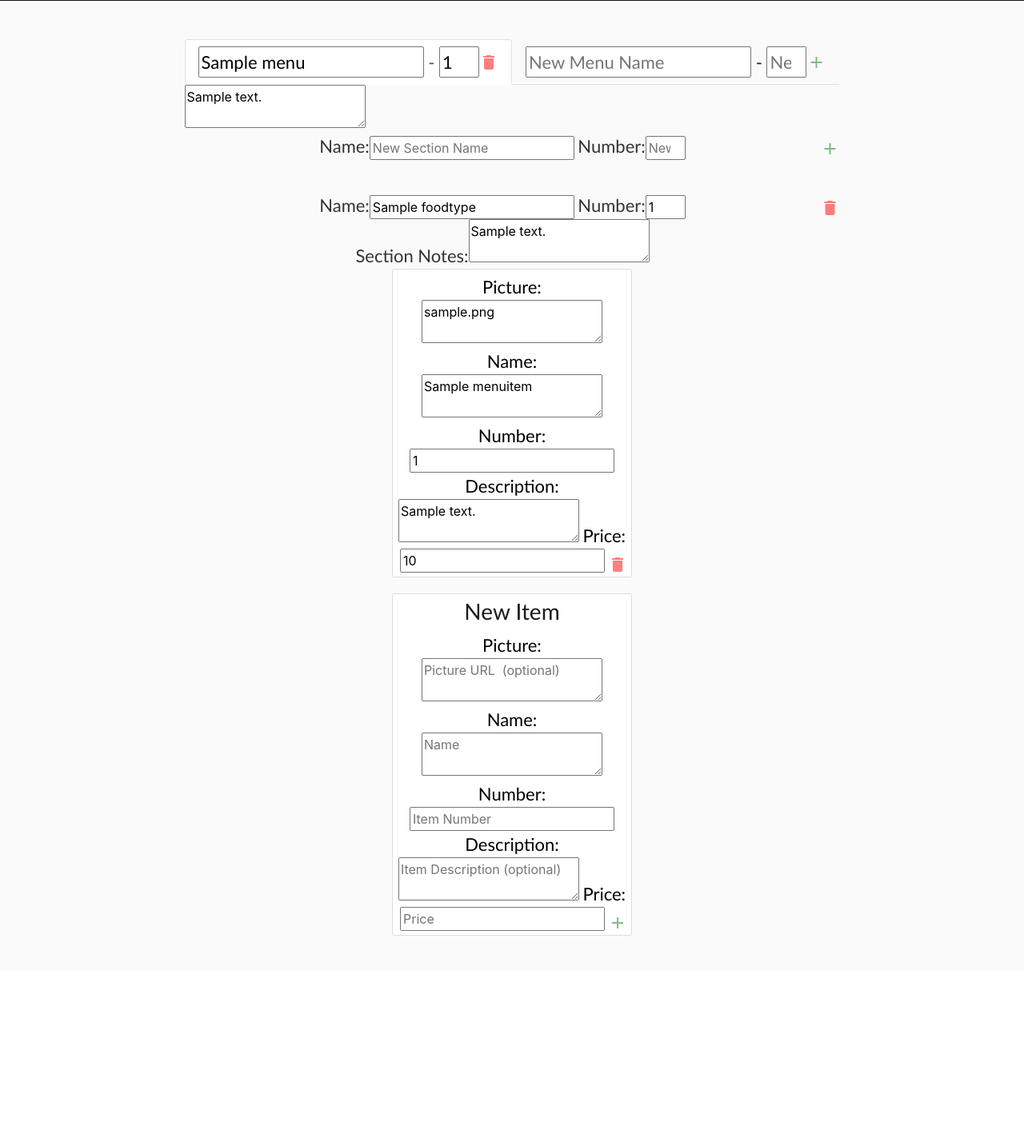
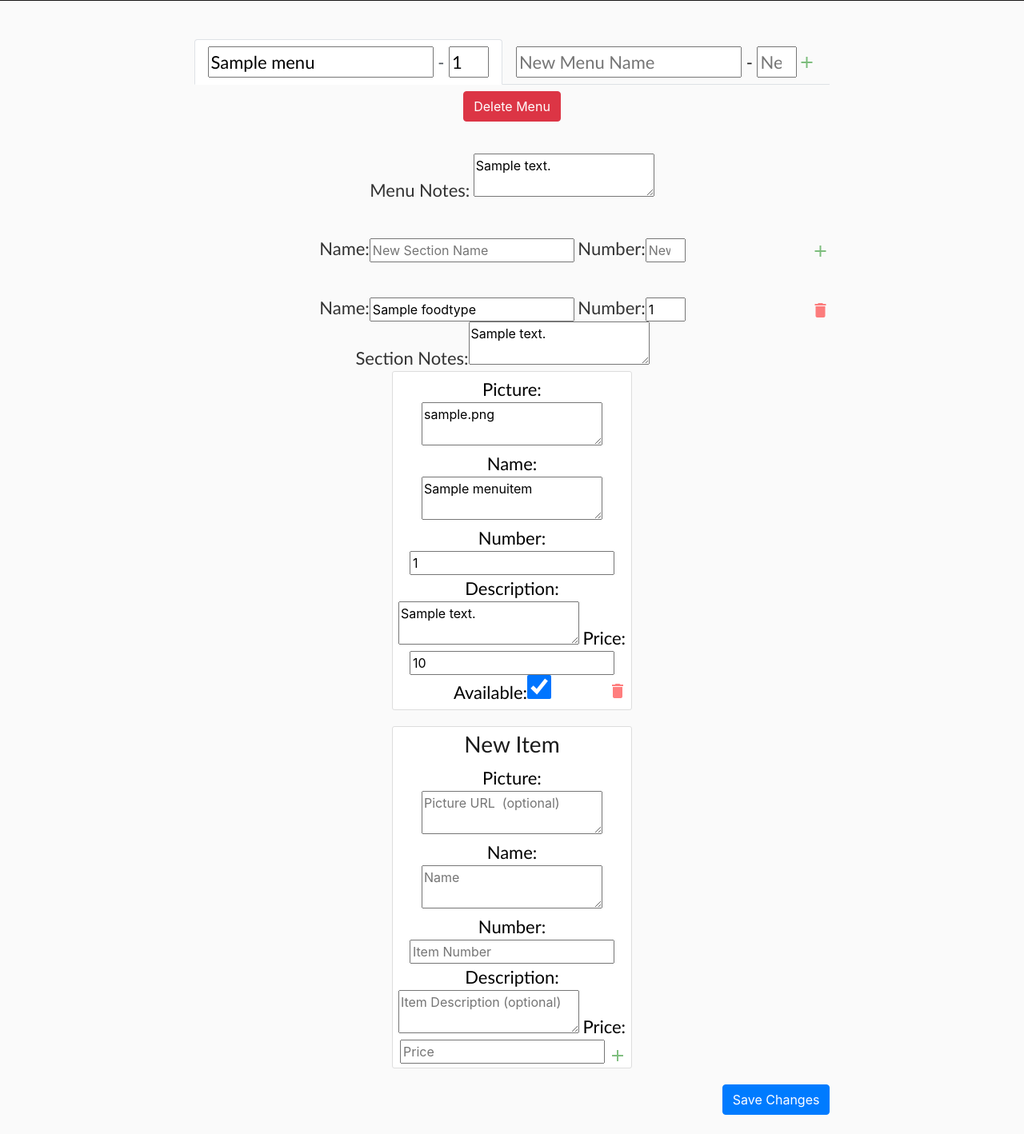
Before and after one commit to omerg864/ChopChopDjango, a Django app: template chopchop/templates/edit.html in a window 1280 px wide. Shown: the part 75-1493 px from the top of the page at 80% size. Before the commit the page ends 1245 px from the top, so only its background shows below. Run offline with Django 3.2, Linux system fonts and the light colour scheme; tables that the repository leaves empty hold one stand-in row (values such as "Sample post"); the template is opened without the code that fills it: values that come from a table or form of the project are taken from there, most other values are stand-ins (such as "Sample title", 1, 10 or a date in 2020); some libraries are stand-ins or nearby versions.

Commit message:
new edit design

```diff
--- a/ChopchopWeb/urls.py
+++ b/ChopchopWeb/urls.py
@@ -20,6 +20,6 @@ from chopchop import views
 urlpatterns = [
     path('admin/', admin.site.urls),
     path('', views.home, name="home"),
-    path('menu/<slug:slug>/', views.MenuDetailView.as_view(), name='menu'),
-    path('edit/<slug:slug>/', views.EditView.as_view(), name="edit"),
+    path('menu/<slug:slug>/<int:pk>', views.MenuDetailView.as_view(), name='menu'),
+    path('edit/<slug:slug>/<int:pk>', views.EditView.as_view(), name="edit"),
 ]
--- a/chopchop/admin.py
+++ b/chopchop/admin.py
@@ -1,5 +1,6 @@
 from django.contrib import admin
-from .models import MenuItem, Branch, FoodType, Menu, Settings
+from .models import MenuItem, Branch, FoodType, Menu
+from .models import Setting as Settings
 
 # Register your models here.
 
--- a/chopchop/models.py
+++ b/chopchop/models.py
@@ -1,5 +1,6 @@
 from django.db import models
 from django.utils.text import slugify
+from django.urls import reverse
 # Create your models here.
 
 
@@ -51,9 +52,6 @@ class MenuItem(models.Model):
     def __str__(self):
         return self.name + " (" + self.type1.__str__() + ")" + f" ({self.index})"
 
-class Settings(models.Model):
-    header_image_url = models.TextField(default="", blank=True, verbose_name="Header image URL")
-
 class Setting(models.Model):
     header_image_url = models.TextField(default="", blank=True, verbose_name="Header image URL")
     conversion_rate = models.DecimalField(default=120, verbose_name="Conversion Rate", max_digits=100, decimal_places=5)
--- a/chopchop/static/main.css
+++ b/chopchop/static/main.css
@@ -38,11 +38,14 @@ p{
  .menu_notes{
    color: #333333
  }
+ .label{
+  color: #333333;
+ }
 }
 @media (prefers-color-scheme: dark) {
     body {
     background: rgb(30, 30, 30);
-    color: #333333;
+    color: #fafafa;
     padding: 1.5em;
     width: inherit;
     margin-top: 100px;
@@ -92,6 +95,9 @@ p{
  .menu_notes{
    color: #fafafa;
  }
+ .label{
+  color: #fafafa;
+ }
 }
 .description{
   font-size: 16px;
@@ -101,8 +107,8 @@ p{
   font-size: 40px;
 }
 input[type="checkbox"]{
-  width: 200px;
-  height: 200px;
+  width: 30px;
+  height: 30px;
 }
 .menu_notes{
   margin-top: 10px;
--- a/chopchop/templates/edit.html
+++ b/chopchop/templates/edit.html
@@ -14,26 +14,22 @@
             <input type="text" name="menu-{{ menu.id }}" required placeholder="Menu Name" value="{{ menu.name }}">
             -
             <input type="number" min="1" style="width: 50px" placeholder="Menu Number" value="{{ menu.index}}" name="menu-index-{{ menu.id }}" required>
-            <button style="margin-top: 8px" class="close" onclick="submit_form()">
-                <i style="color: red" class="material-icons">delete</i>
-            </button>
+            <input type="number" value="{{ menu.id }}" hidden name="delete-menu-id" >
           </a>
           {% else %}
               <a class="nav-item nav-link" id="nav-{{ menu.id }}-tab" data-toggle="tab" href="#nav-{{ menu.id }}" role="tab" aria-controls="nav-{{ menu.id }}" aria-selected="false">
-                  <input type="text" id="menu-{{ menu.id }}" required placeholder="Menu Name" value="{{ menu.name }}">
+                  <input type="text" name="menu-{{ menu.id }}" id="menu-{{ menu.id }}" required placeholder="Menu Name" value="{{ menu.name }}">
                   -
                   <input type="number" min="1" style="width: 50px" placeholder="Menu Number" value="{{ menu.index}}" name="menu-index-{{ menu.id }}" required>
-                  <button style="margin-top: 8px" class="close" onclick="submit_form()">
-                    <i style="color: red" class="material-icons">delete</i>
-                </button>
+                  <input type="number" value="{{ menu.id }}" hidden name="delete-menu-id" >
               </a>
           {% endif %}
       {% endfor %}
-      <a class="nav-item nav-link" id="nav-{{ menu.id }}-tab" data-toggle="tab" href="#nav-new" role="tab" aria-controls="nav-new" aria-selected="false">
-        <input type="text" id="menu-{{ menu.id }}" required placeholder="New Menu Name">
+      <a class="nav-item nav-link" id="nav-new-tab" data-toggle="tab" href="#nav-new" role="tab" aria-controls="nav-new" aria-selected="false">
+        <input type="text" name="menu-new" placeholder="New Menu Name">
         -
-        <input type="number" min="1" style="width: 50px" placeholder="New Menu Number" name="menu-new-index-">
-        <button style="margin-top: 8px" class="close" onclick="submit_form()">
+        <input type="number" min="1" style="width: 50px" placeholder="New Menu Number" name="menu-new-index">
+        <button style="margin-top: 8px" name="add-menu" class="close" onclick="submit_form()">
           <i style="color: green" class="material-icons">add</i>
       </button>
     </a>
@@ -46,24 +42,30 @@
         {% else %}
         <div class="tab-pane fade show" id="nav-{{ menu.id }}" role="tabpanel" aria-labelledby="nav-{{ menu.id }}-tab">
         {% endif %}
+        <div style="text-align: center; margin-right: auto; margin-left: auto; margin-bottom: 40px">
+        <button style="margin-top: 8px" name="delete-menu" id="delete-menu" value="{{ menu.id }}" class="btn btn-danger">Delete Menu</button>
+    </div>
+    <div style="text-align: center; margin-right: auto; margin-left: auto; margin-bottom: 40px">
+        <a class="label">Menu Notes:</a>
     <textarea style="resize: both;" placeholder="Menu Notes (optional)" name="menu-notes-{{ menu.id }}">{{ menu.notes }}</textarea>
+        </div>
     <div style="text-align: center; margin-right: auto; margin-left: auto; margin-bottom: 40px">
-    <a>Name:</a><input type="text" name="section-new" placeholder="New Section Name">
-    <a>Number:</a><input type="number" min="1" style="width: 50px" placeholder="New Section Number" name="section-index-new">
-    <button style="margin-top: 8px" class="close" type="submit">
+    <a class="label">Name:</a><input type="text" name="section-new" placeholder="New Section Name">
+    <a class="label">Number:</a><input type="number" min="1" style="width: 50px" placeholder="New Section Number" name="section-new-index">
+    <button style="margin-top: 8px" name="add-section" value="{{ menu.id }}" class="close" type="submit">
         <i style="color: green" class="material-icons">add</i>
     </button>
 </div>
     {% for section in menu|get_menu_sections %}
     <div style="text-align: center; margin-right: auto; margin-left: auto;">
-    <a>Name:</a><input type="text" name="section-{{ section.id }}" value="{{ section.name }}" placeholder="Section Name" required>
-    <a>Number:</a><input type="number" min="1" style="width: 50px" placeholder="Section Number" value="{{ section.index}}" name="section-index-{{ section.id }}" required>
-    <button style="margin-top: 8px" class="close" type="submit">
+    <a class="label">Name:</a><input type="text" name="section-{{ section.id }}" value="{{ section.name }}" placeholder="Section Name" required>
+    <a class="label">Number:</a><input type="number" min="1" style="width: 50px" placeholder="Section Number" value="{{ section.index}}" name="section-index-{{ section.id }}" required>
+    <button style="margin-top: 8px" name="delete-section" value="{{ section.id }}"class="close" type="submit">
         <i style="color: red" class="material-icons">delete</i>
     </button>
 </div>
 <div style="text-align: center; margin-right: auto; margin-left: auto;">
-<a>Section Notes:</a><textarea style="resize: both;" placeholder="Section Notes (optional)" name="section-notes-{{ section.id }}">{{ section.notes }}</textarea>
+<a class="label">Section Notes:</a><textarea style="resize: both;" placeholder="Section Notes (optional)" name="section-notes-{{ section.id }}">{{ section.notes }}</textarea>
 </div>
     {% for item in section|get_section_items %}
     <article class="content-section">
@@ -72,14 +74,15 @@
         <a>Number:</a><input type="number" placeholder="Item Number" required value="{{ item.index }}" name="item-index-{{ item.id }}">
         <a>Description:</a><textarea style="resize: both;" placeholder="Item Description (optional)" name="item-description-{{ item.id }}">{{ item.description }}</textarea>
         <a>Price:</a><input type="number" name="item-price-{{ item.id }}" placeholder="Price" required value="{{ item.price|fix_number }}">
-        <button style="margin-top: 8px" class="close" type="submit">
+        <a>Available:</a><input type="checkbox" name="item-available-{{ item.id }}" placeholder="Available?" {% if item.available %} checked {% endif %}>
+        <button style="margin-top: 8px" name="delete-item" value="{{ item.id }}" class="close" type="submit">
             <i style="color: red" class="material-icons">delete</i>
         </button>
     </article>
     {% endfor %}
     <article class="content-section">
         <h3>New Item</h3>
-        <a>Picture:</a><textarea style="resize: both;" placeholder="Picture URL  (optional)" name="item-picture-new{{ section.id }}"></textarea>
+        <a>Picture:</a><textarea style="resize: both;" placeholder="Picture URL  (optional)" name="item-picture-new-{{ section.id }}"></textarea>
         <a>Name:</a><textarea style="resize: both;" placeholder="Name" name="item-new-{{ section.id }}"></textarea>
         <a>Number:</a><input type="number" placeholder="Item Number" name="item-new-index-{{ section.id }}">
         <a>Description:</a><textarea style="resize: both;" placeholder="Item Description (optional)" name="item-new-description-{{ section.id }}"></textarea>
@@ -93,11 +96,12 @@
 {% endfor %}
         </div>
     </div>
+    <button class="btn btn-primary" type="submit" name="save">Save Changes</button>
     </main>
 </form>
 </body>
 <script>
-    function submit_form(){
+    function submit_form() {
         document.getElementById("edit_form").submit();
     }
 </script>
--- a/chopchop/templates/menu.html
+++ b/chopchop/templates/menu.html
@@ -36,7 +36,7 @@
         {% endif %}
         <h3>{{ item.name }}</h3>
         <p>{{ item.description }}</p>
-        <h4>{{ item.price|fix_number }}$</h4>
+        <h4>{{ item.price|convert_price|fix_number }} Z$</h4>
         {% else %}
         {% if item.picture_url != '' %}
         <img src="{{ item.picture_url }}" width="150px" height="150px" alt="Delicious">
@@ -44,7 +44,7 @@
         <h3 style="color: red">{{ item.name }}</h3>
         <h5 style="color: red">(Not Available Right Now)</h5>
         <p style="color: red">{{ item.description }}</p>
-        <h4 style="color: red">{{ item.price|fix_number }}$</h4>
+        <h4 style="color: red">{{ item.price|convert_price|fix_number }} Z$</h4>
         {% endif %}
     </article>
     {% endfor %}
--- a/chopchop/views.py
+++ b/chopchop/views.py
@@ -1,10 +1,13 @@
 from django.shortcuts import render
 from django.views.generic import DetailView
-from .models import Branch, FoodType, MenuItem, Menu, Settings
+from .models import Branch, FoodType, MenuItem, Menu
+from .models import Setting as Settings
 from django.template.defaulttags import register
 from django.contrib.admin.views.decorators import staff_member_required
 from decimal import *
 from django.contrib.auth.mixins import LoginRequiredMixin
+from django.contrib import messages
+from django.http import HttpResponseRedirect
 # Create your views here.
 
 header_url = ""
@@ -12,11 +15,24 @@ if len(Settings.objects.all()) > 0:
     settings = Settings.objects.all().first()
     header_url = settings.header_image_url
 else:
-    settings = Settings(header_image_url="")
+    settings = Settings(header_image_url="", conversion_rate=120)
     settings.save()
 
 def home(request):
     branches = Branch.objects.all()
+    if request.method == 'POST':
+        if 'add-branch' in request.POST:
+            name = request.POST.get('branch-new')
+            address = request.POST.get('branch-address-new')
+            picture_url = request.POST.get('branch-picture-new')
+            Branch.objects.create(name=name, address=address, picture=picture_url)
+            messages.success(request, 'Added New Branch')
+            return HttpResponseRedirect(request.path_info)
+        else:
+            branch_id = request.POST.get("delete-branch")
+            branches.filter(id=branch_id).delete()
+            messages.success(request, 'Deleted Branch')
+            return HttpResponseRedirect(request.path_info)
     context = {
         "branches": branches,
         "header_url": header_url,
@@ -53,8 +69,83 @@ class EditView(LoginRequiredMixin, DetailView):
         ctx["header_url"] = header_url
         return ctx
 
+    def save(self, request):
+        menus_obj = Menu.objects.all().filter(branch=self.get_object()).order_by('index')
+        sections = FoodType.objects.all()
+        menu_items = MenuItem.objects.all()
+        for menu in menus_obj:
+            menu.name = request.POST.get(f'menu-{menu.id}')
+            menu.index = request.POST.get(f'menu-index-{menu.id}')
+            menu.notes = request.POST.get(f'menu-notes-{menu.id}')
+            menu.save()
+            for section in sections.filter(branch=menu):
+                section.name = request.POST.get(f'section-{section.id}')
+                section.index = request.POST.get(f'section-index-{section.id}')
+                section.notes = request.POST.get(f'section-notes-{section.id}')
+                section.save()
+                for item in menu_items.filter(type1=section):
+                    item.name = request.POST.get(f'item-{item.id}')
+                    item.picture_url = request.POST.get(f'item-picture-{item.id}')
+                    item.index = request.POST.get(f'item-index-{item.id}')
+                    item.description = request.POST.get(f'item-description-{item.id}')
+                    item.price = request.POST.get(f'item-price-{item.id}')
+                    item.available = checkbox(request.POST.get(f'item-available-{item.id}'))
+                    item.save()
+
     def post(self, request, *args, **kwargs):
-        print("yes")
+        self.save(request)
+        if 'save' in request.POST:
+            messages.success(request, 'Saved Changes')
+            return HttpResponseRedirect(request.path_info)
+        elif 'delete-section' in request.POST:
+            section_id = request.POST.get('delete-section')
+            FoodType.objects.all().filter(id=section_id).delete()
+            messages.success(request, 'Deleted Food Section and Its Items')
+            return HttpResponseRedirect(request.path_info)
+        elif 'delete-item' in request.POST:
+            item_id = request.POST.get('delete-item')
+            MenuItem.objects.all().filter(id=item_id).delete()
+            messages.success(request, 'Deleted Menu Item')
+            return HttpResponseRedirect(request.path_info)
+        elif 'add-section' in request.POST:
+            name = request.POST.get('section-new')
+            index = request.POST.get('section-new-index')
+            menu_id = request.POST.get('add-section')
+            menu = Menu.objects.all().get(id=menu_id)
+            FoodType.objects.create(name=name, index=index, notes="", branch=menu)
+            messages.success(request, 'Added New Food Section')
+            return HttpResponseRedirect(request.path_info)
+        elif 'add-item' in request.POST:
+            section_id = request.POST.get('add-item')
+            picture_url = request.POST.get(f'item-picture-new-{section_id}')
+            name = request.POST.get(f'item-new-{section_id}')
+            index = request.POST.get(f'item-new-index-{section_id}')
+            description = request.POST.get(f'item-new-description-{section_id}')
+            price = request.POST.get(f'item-new-price-{section_id}')
+            section = FoodType.objects.all().get(id=section_id)
+            MenuItem.objects.create(name=name, index=index, description=description, price=price, type1=section, picture_url=picture_url, available=True, visible=True)
+            messages.success(request, 'Added New Menu Item')
+            return HttpResponseRedirect(request.path_info)
+        elif 'delete-menu' in request.POST:
+            menu_id = request.POST.get('delete-menu')
+            Menu.objects.all().filter(id=menu_id).delete()
+            messages.success(request, 'Deleted Menu and Its Items')
+            return HttpResponseRedirect(request.path_info)
+        else:
+            print(request.POST)
+            name = request.POST.get('menu-new')
+            index = request.POST.get('menu-new-index')
+            Menu.objects.create(name=name, index=index, visible=True, notes="", branch=self.get_object())
+            messages.success(request, 'Added New Menu')
+            return HttpResponseRedirect(request.path_info)
+
+def checkbox(string):
+    return string == 'on'
+
+@register.filter
+def convert_price(dollars):
+    settings = Settings.objects.all().first()
+    return settings.conversion_rate * dollars
 
 
 @register.filter
```
Also changed, not shown: chopchop/templates/home.html (+25 -5 lines).
